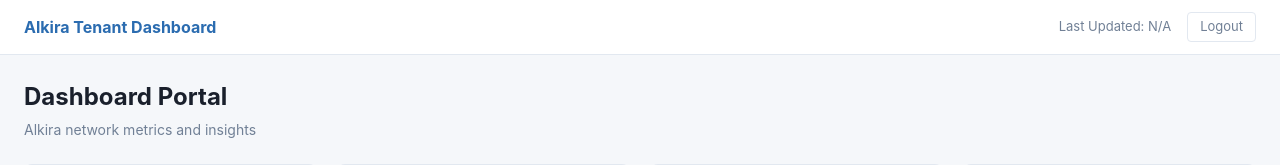
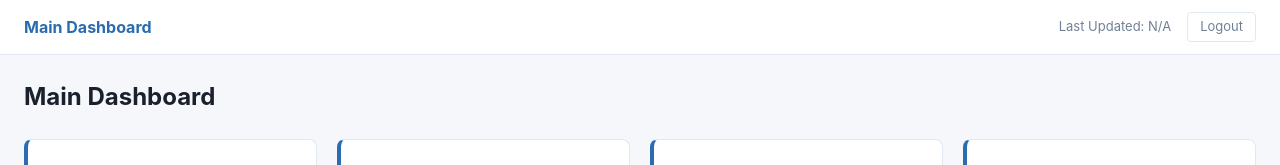
Before and after one commit to Deepesh-Kumar/Dashboard, a Python web app: template templates/home.html in a window 1280 px wide. Shown: the top 165 px of the page. Run offline with Jinja, Linux system fonts and the light colour scheme; the template is opened without the code that fills it, so the values that code supplies are empty.

Commit message:
Rename to Main Dashboard, remove subtitle

```diff
--- a/templates/base.html
+++ b/templates/base.html
@@ -9,7 +9,7 @@
 </head>
 <body>
     <nav class="navbar">
-        <a href="/home.html" class="nav-brand">Alkira Tenant Dashboard</a>
+        <a href="/home.html" class="nav-brand">Main Dashboard</a>
         <div class="nav-right">
             <span class="nav-info">Last Updated: {{ collected_at[:10] if collected_at else 'N/A' }}</span>
             <a href="#" class="logout-btn" onclick="logout(); return false;">Logout</a>
--- a/templates/home.html
+++ b/templates/home.html
@@ -1,11 +1,10 @@
 {% extends "base.html" %}
 
-{% block title %}Alkira Dashboard Portal{% endblock %}
+{% block title %}Main Dashboard{% endblock %}
 
 {% block content %}
 <div class="page-header">
-    <h1>Dashboard Portal</h1>
-    <p class="subtitle">Alkira network metrics and insights</p>
+    <h1>Main Dashboard</h1>
 </div>
 
 <div class="portal-grid">
```
